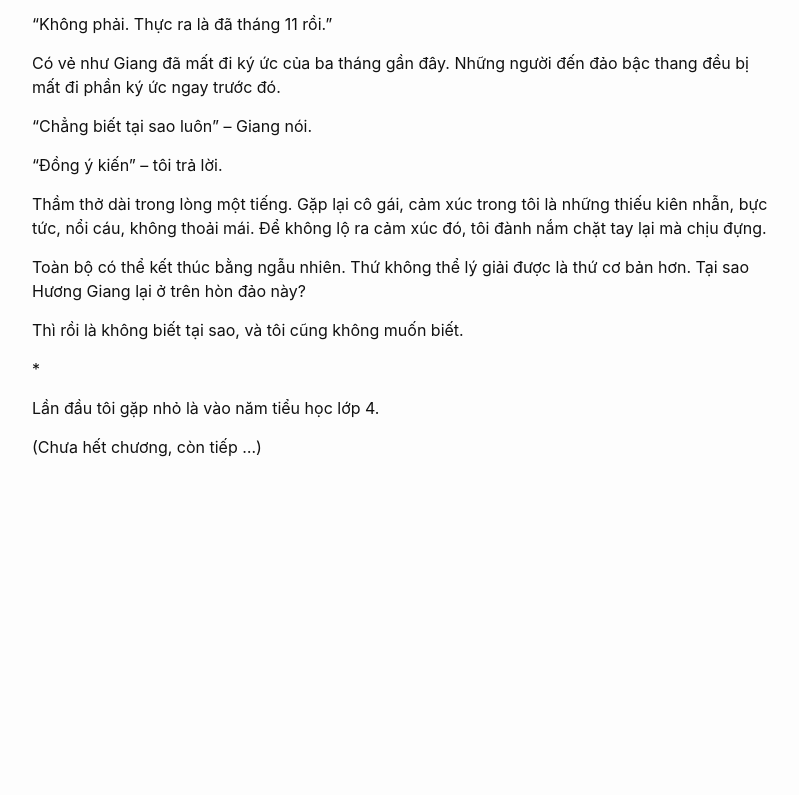
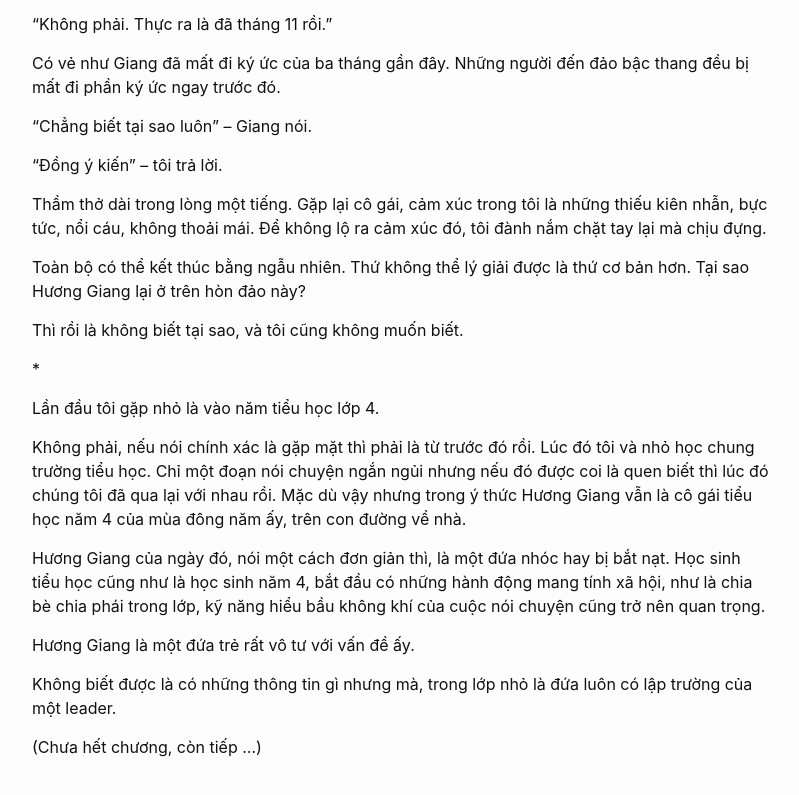
Before and after one commit to m25286/chantroixanh, a plain HTML site: page 2018/09/12/chuong-1.html in a window 1280 px wide. Shown: the part 4061-4856 px from the top of the page, without its empty margins (238-1037 px from the left). Before the commit the page ends 4580 px from the top, so only its background shows below. Drawn offline with Linux system fonts and the light colour scheme; a script that the page names is missing.

Commit message:
update chuong 1

```diff
--- a/2018/09/12/chuong-1.html
+++ b/2018/09/12/chuong-1.html
@@ -226,6 +226,14 @@
 
 <p>Lần đầu tôi gặp nhỏ là vào năm tiểu học lớp 4.</p>
 
+<p>Không phải, nếu nói chính xác là gặp mặt thì phải là từ trước đó rồi. Lúc đó tôi và nhỏ học chung trường tiểu học. Chỉ một đoạn nói chuyện ngắn ngủi nhưng nếu đó được coi là quen biết thì lúc đó chúng tôi đã qua lại với nhau rồi. Mặc dù vậy nhưng trong ý thức Hương Giang vẫn là cô gái tiểu học năm 4 của mùa đông năm ấy, trên con đường về nhà.</p>
+
+<p>Hương Giang của ngày đó, nói một cách đơn giản thì, là một đứa nhóc hay bị bắt nạt. Học sinh tiểu học cũng như là học sinh năm 4, bắt đầu có những hành động mang tính xã hội, như là chia bè chia phái trong lớp, kỹ năng hiểu bầu không khí của cuộc nói chuyện cũng trở nên quan trọng.</p>
+
+<p>Hương Giang là một đứa trẻ rất vô tư với vấn đề ấy.</p>
+
+<p>Không biết được là có những thông tin gì nhưng mà, trong lớp nhỏ là đứa luôn có lập trường của một leader.</p>
+
 <p>(Chưa hết chương, còn tiếp …)</p>
 
   </div><div id="disqus_thread"></div>
```
Also changed, not shown: feed.xml (+9 -1 lines).
